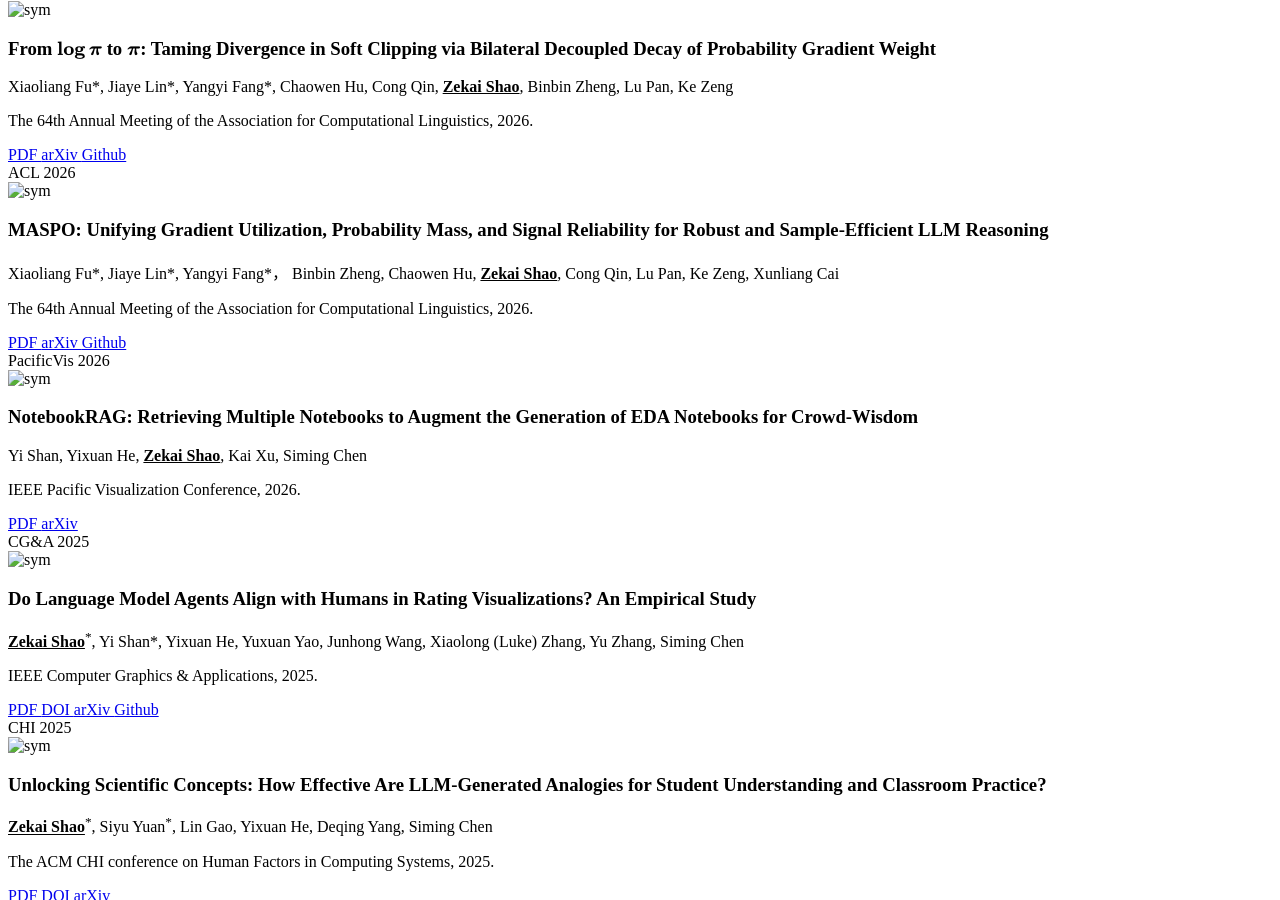
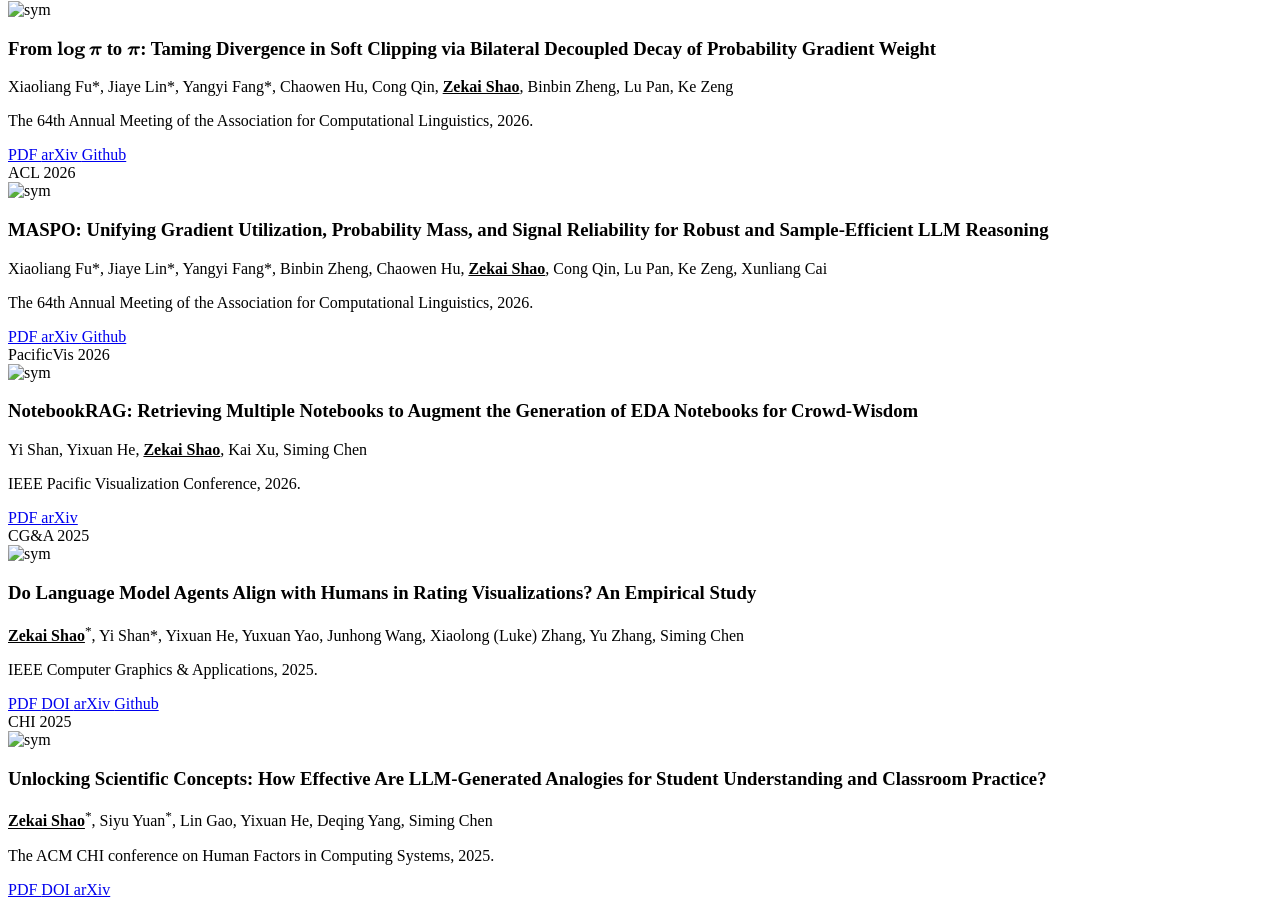
Before and after one commit to ZekaiShao25/ZekaiShao25.github.io, a Jekyll site: the page built from _pages/include/pub.md, in a window 1280 px wide and 900 px high, scrolled down 1381 px. Built offline with Jekyll 4.4.1, drawn with Linux system fonts in a browser that asks for light colours; our own code applies the rules of GitHub Pages for plain Markdown files; formulas are drawn with MathJax 3.

Commit message:
update typos

```diff
--- a/_pages/include/pub.md
+++ b/_pages/include/pub.md
@@ -32,7 +32,7 @@ The 64th Annual Meeting of the Association for Computational Linguistics, 2026.
 
 ### MASPO: Unifying Gradient Utilization, Probability Mass, and Signal Reliability for Robust and Sample-Efficient LLM Reasoning
 
-Xiaoliang Fu\*, Jiaye Lin\*, Yangyi Fang\*， Binbin Zheng, Chaowen Hu, **<u>Zekai Shao</u>**, Cong Qin, Lu Pan, Ke Zeng, Xunliang Cai
+Xiaoliang Fu\*, Jiaye Lin\*, Yangyi Fang\*, Binbin Zheng, Chaowen Hu, **<u>Zekai Shao</u>**, Cong Qin, Lu Pan, Ke Zeng, Xunliang Cai
 
 The 64th Annual Meeting of the Association for Computational Linguistics, 2026.
 
```
